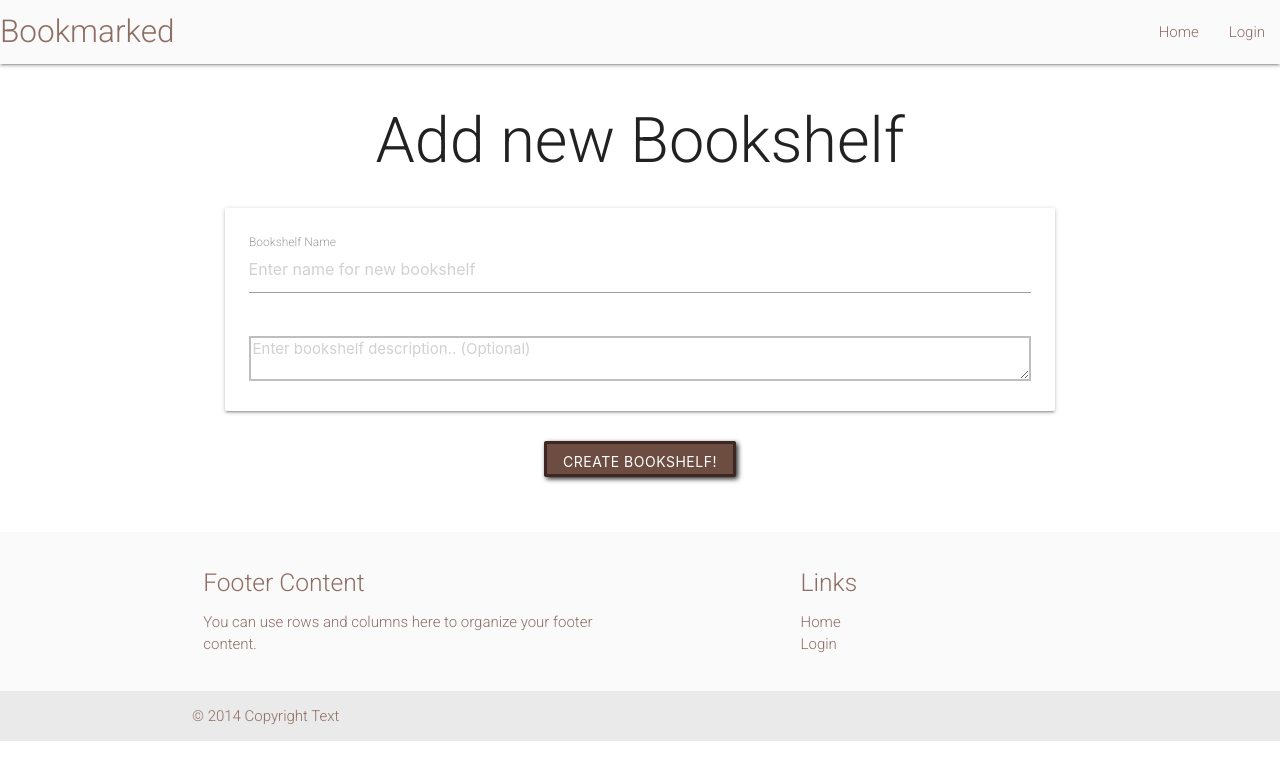
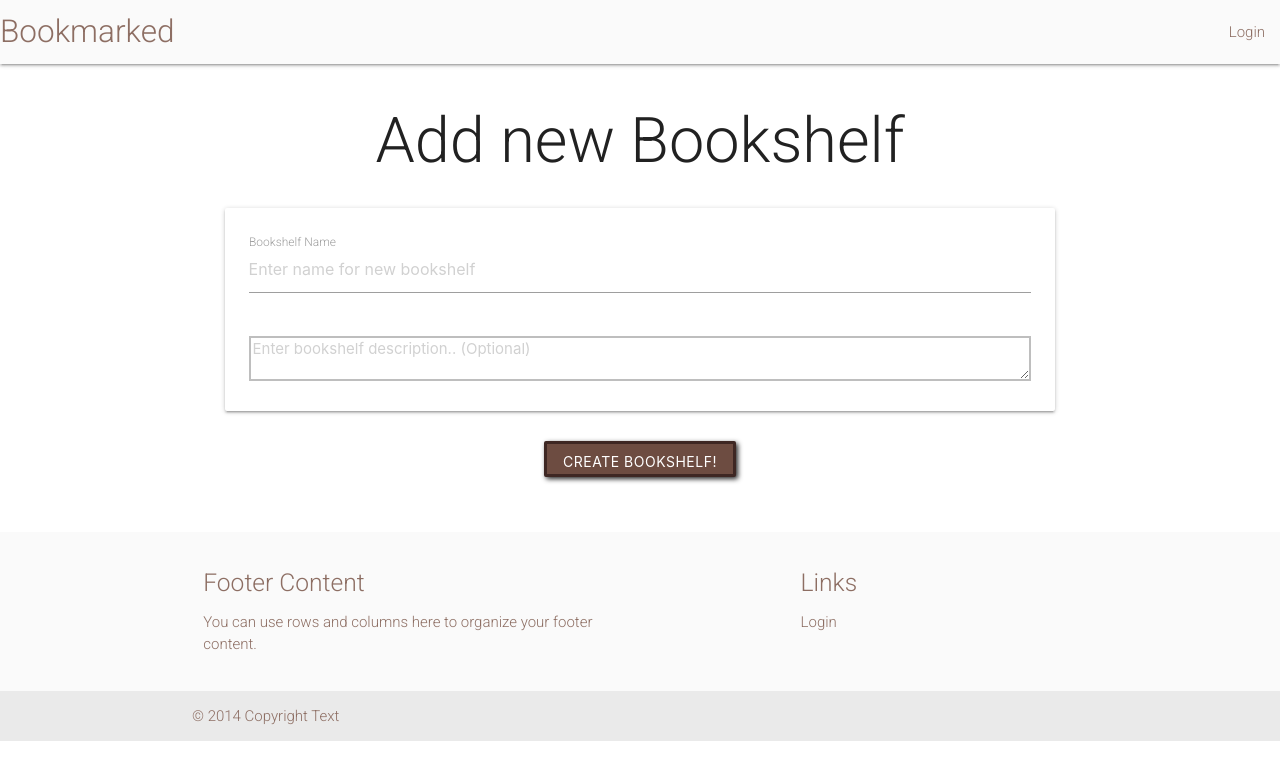
Before and after one commit to Claire221/bookmarked, a Flask app: page /add_bookcase in a window 1280 px wide. Shown: the top 780 px of the page. Run offline with Flask 2, Linux system fonts and the light colour scheme; some libraries are stand-ins or nearby versions.

Commit message:
Change links displayed depending if user is logged in

```diff
--- a/bookmarked/templates/base.html
+++ b/bookmarked/templates/base.html
@@ -27,7 +27,11 @@
         <!-- main navbar -->
         <nav class="nav-extended grey lighten-5">
           <div class="nav-wrapper">
-            <a href="{{ url_for('home') }}" class="brand-logo brown-text text-lighten-1">Bookmarked</a>
+            {% if session.user %}
+              <a href="{{ url_for('profile_page', username=session['user']) }}" class="brand-logo brown-text text-lighten-1">Bookmarked</a>
+            {% else %}
+              <a href="{{ url_for('login') }}" class="brand-logo brown-text text-lighten-1">Bookmarked</a>
+            {% endif %}
             <a href="#" data-target="mobile-demo" class="sidenav-trigger brown-text text-lighten-1"><i class="fa-solid fa-bars"></i></a>
             <ul class="right hide-on-med-and-down ">
               {% if session.user %}
@@ -35,7 +39,6 @@
                 <li><a href="{{ url_for('show_shelves') }}" class="brown-text text-lighten-1">Bookshelves</a></li>
                 <li><a href="{{ url_for('logout') }}" class="brown-text text-lighten-1">Log Out</a></li>
               {% else %}
-              <li><a href="{{ url_for('home') }}" class="brown-text text-lighten-1">Home</a></li>
                 <li><a href="{{ url_for('login') }}" class="brown-text text-lighten-1">Login</a></li>
               {% endif %}
             </ul>
@@ -48,7 +51,6 @@
               <li><a href="{{ url_for('show_shelves') }}" class="brown-text text-lighten-1">Bookshelves</a></li>
               <li><a href="{{ url_for('logout') }}" class="brown-text text-lighten-1">Log Out</a></li>
               {% else %}
-                <li><a href="{{ url_for('home') }}" class="brown-text text-lighten-1">Home</a></li>
                 <li><a href="{{ url_for('login') }}" class="brown-text text-lighten-1">Login</a></li>
           {% endif %}
         </ul>
@@ -86,7 +88,6 @@
                     <li><a href="{{ url_for('show_shelves') }}" class="brown-text text-lighten-1">Bookshelves</a></li>
                     <li><a href="{{ url_for('logout') }}" class="brown-text text-lighten-1">Log Out</a></li>
                     {% else %}
-                      <li><a href="{{ url_for('home') }}" class="brown-text text-lighten-1">Home</a></li>
                       <li><a href="{{ url_for('login') }}" class="brown-text text-lighten-1">Login</a></li>
                     {% endif %}
                   </ul>
```
